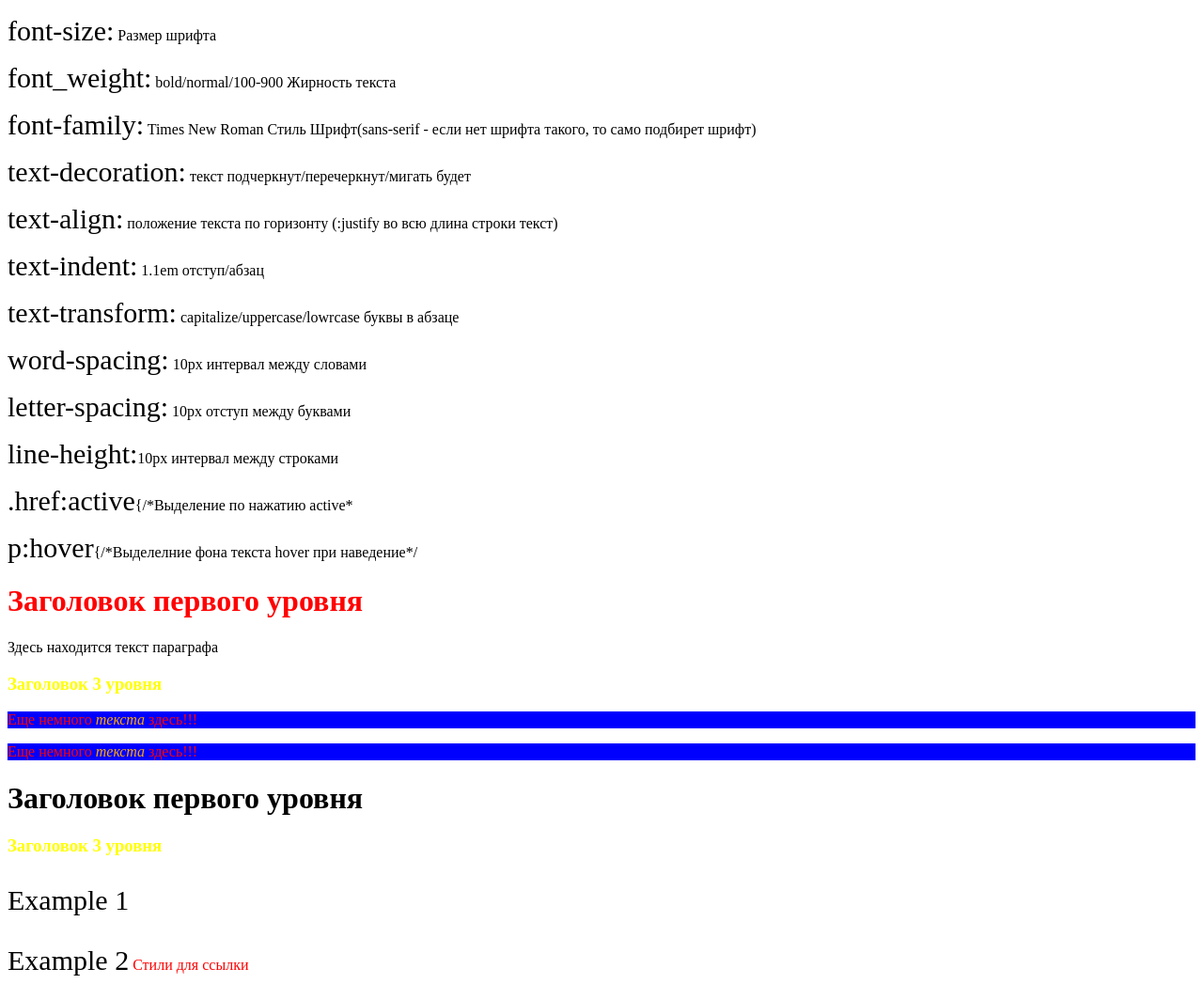
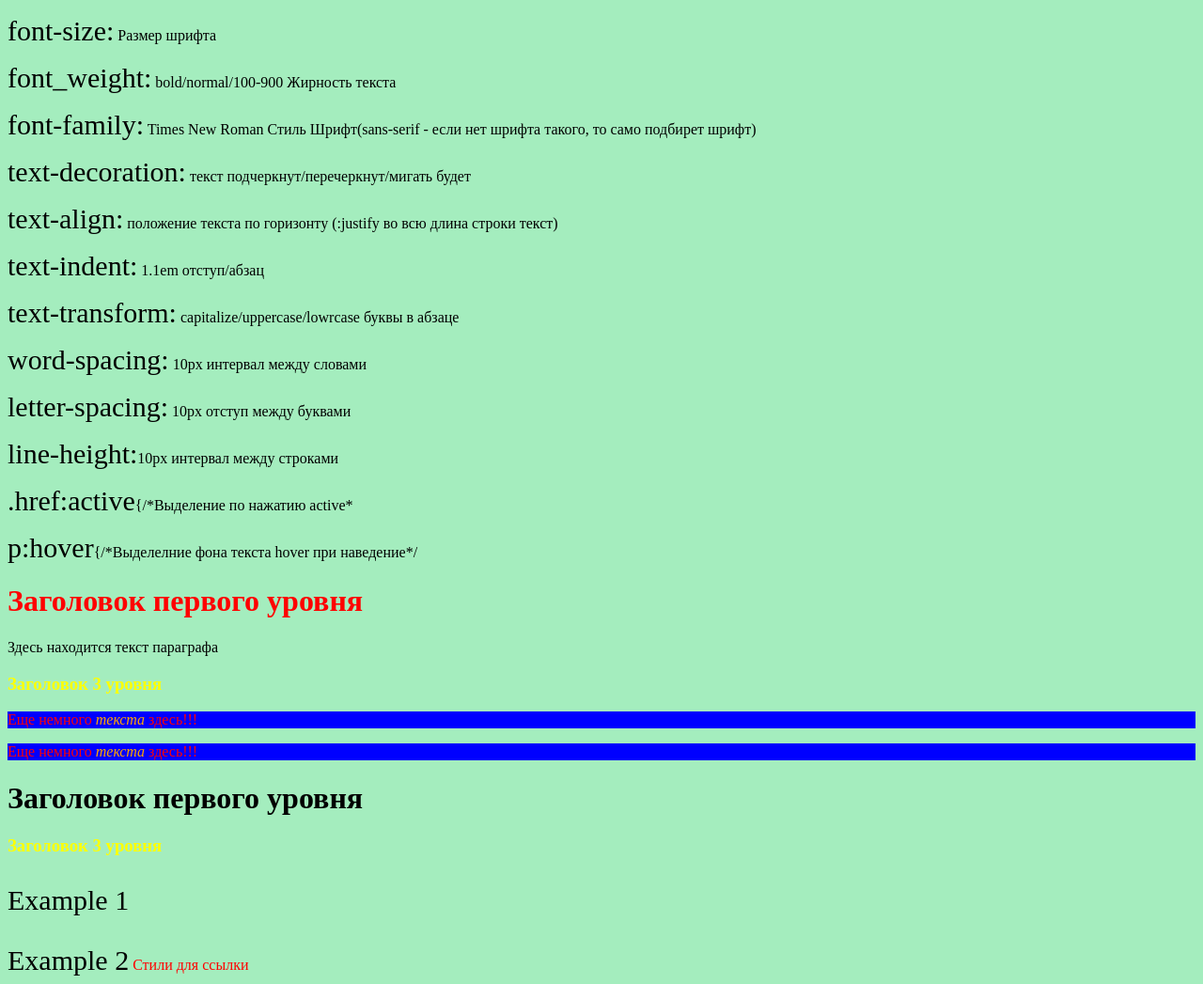
Before and after one commit to Quitehours/PHPLessons, a PHP site: the page made by src/HTML_Lesson/Lesson 1_sriftu.html in a window 1280 px wide. Shown: the whole page at 94% size. Run offline with PHP 8.4, Linux system fonts and the light colour scheme.

Commit message:
back commit

```diff
--- a/src/CSS_Lesson/style_for_Lesson_1.css
+++ b/src/CSS_Lesson/style_for_Lesson_1.css
@@ -22,7 +22,7 @@ line-height:10px интервал между строками
 
 
 body {
-    /*background-color: #a4edbe;*/
+    background-color: #a4edbe;
 }
 #header {
     color: red;
```
